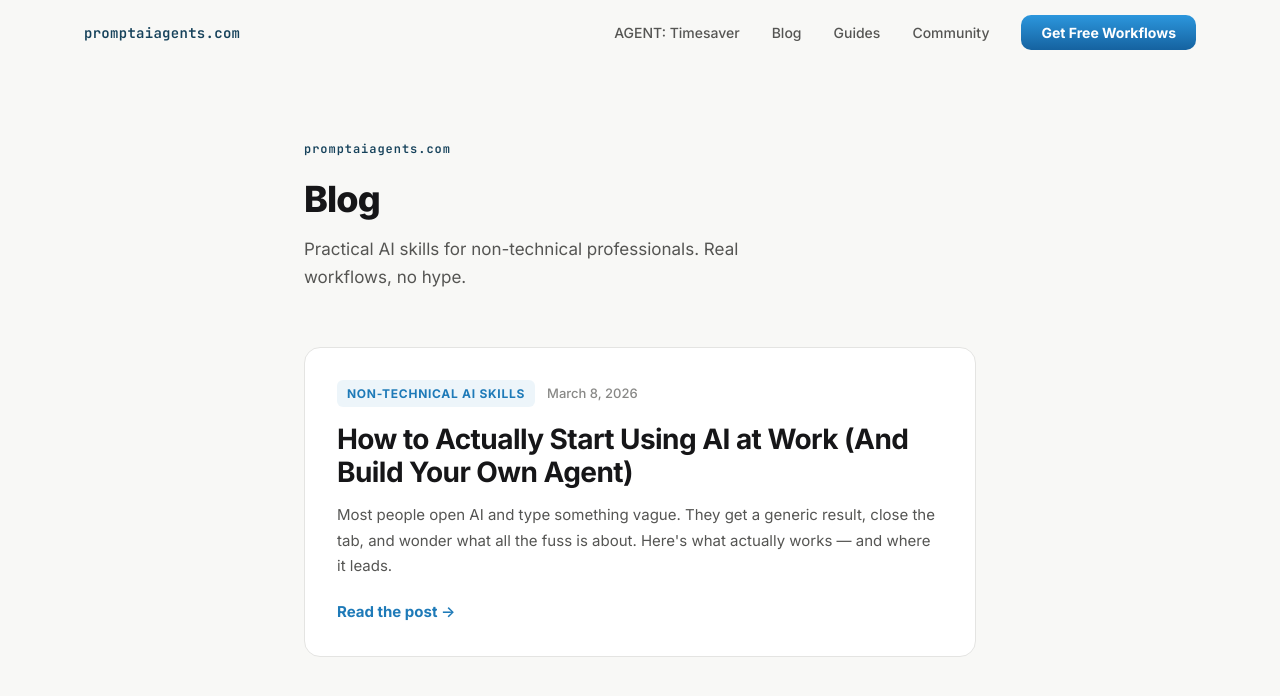
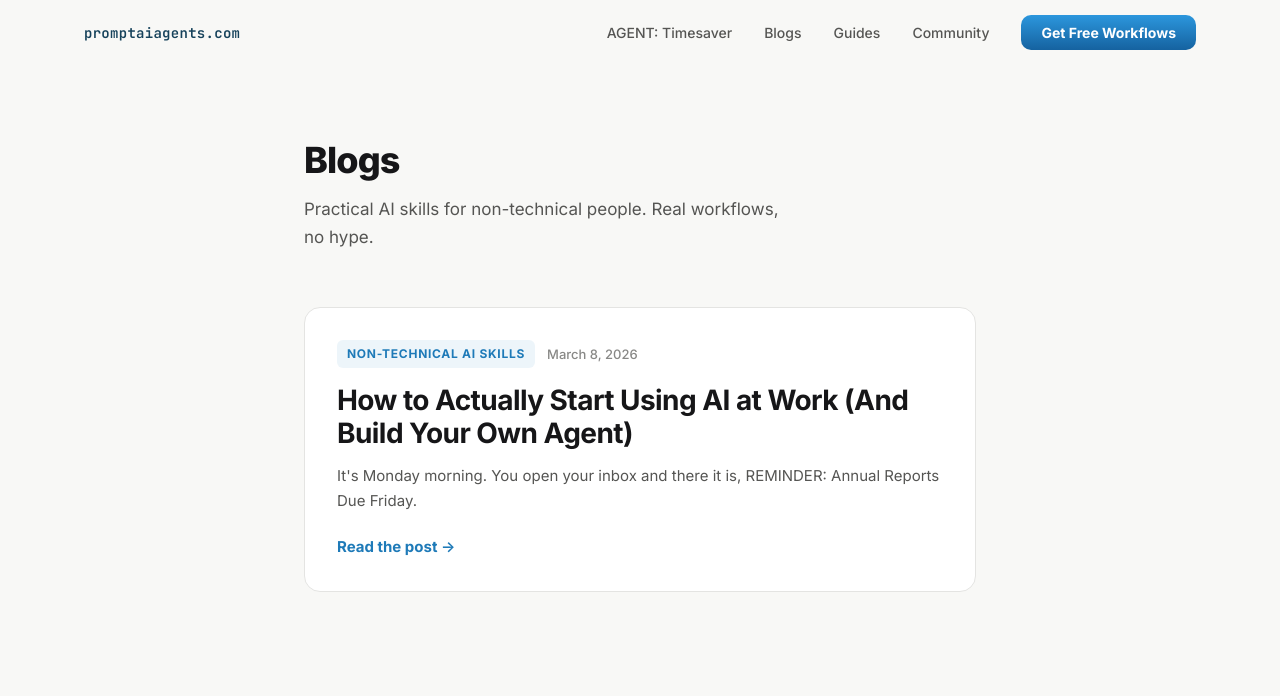
Before and after one commit to coolcalvin457-tech/agent-timesaver-nextjs, a Next.js app: page /blog in a window 1280 px wide. Shown: the top 696 px of the page. Built offline with nearby package versions, Linux system fonts and the light colour scheme.

Commit message:
Polish blog index: remove redundant tag, fix excerpt, rename to Blogs

```diff
--- a/app/blog/page.tsx
+++ b/app/blog/page.tsx
@@ -2,13 +2,13 @@ import type { Metadata } from "next";
 import NavClient from "@/components/NavClient";
 
 export const metadata: Metadata = {
-  title: "Blog | promptaiagents.com",
+  title: "Blogs | promptaiagents.com",
   description:
-    "Practical AI skills for non-technical professionals. Real workflows, honest takes, and a clear path forward.",
+    "Practical AI skills for non-technical people. Real workflows, honest takes, and a clear path forward.",
   openGraph: {
-    title: "Blog — promptaiagents.com",
+    title: "Blogs | promptaiagents.com",
     description:
-      "Practical AI skills for non-technical professionals. Real workflows, honest takes, and a clear path forward.",
+      "Practical AI skills for non-technical people. Real workflows, honest takes, and a clear path forward.",
     url: "https://promptaiagents.com/blog",
     siteName: "promptaiagents.com",
     type: "website",
@@ -22,7 +22,7 @@ const posts = [
     category: "Non-Technical AI Skills",
     date: "March 8, 2026",
     excerpt:
-      "Most people open AI and type something vague. They get a generic result, close the tab, and wonder what all the fuss is about. Here's what actually works — and where it leads.",
+      "It's Monday morning. You open your inbox and there it is, REMINDER: Annual Reports Due Friday.",
   },
 ];
 
@@ -40,14 +40,8 @@ export default function BlogPage() {
         <div className="container-narrow">
           {/* Header */}
           <div style={{ paddingTop: "40px", marginBottom: "56px" }}>
-            <div
-              className="tool-tag"
-              style={{ marginBottom: "20px" }}
-            >
-              promptaiagents.com
-            </div>
             <h1 className="heading-1" style={{ marginBottom: "14px" }}>
-              Blog
+              Blogs
             </h1>
             <p
               className="body-lg"
@@ -56,7 +50,7 @@ export default function BlogPage() {
                 maxWidth: "480px",
               }}
             >
-              Practical AI skills for non-technical professionals. Real
+              Practical AI skills for non-technical people. Real
               workflows, no hype.
             </p>
           </div>
--- a/components/NavClient.tsx
+++ b/components/NavClient.tsx
@@ -20,7 +20,7 @@ export default function NavClient() {
           </a>
           <ul className="nav-links">
             <li><a href="/#timesaver">AGENT: Timesaver</a></li>
-            <li><a href="/blog">Blog</a></li>
+            <li><a href="/blog">Blogs</a></li>
             <li><a href="/guides">Guides</a></li>
             <li><a href="/community">Community</a></li>
             <li>
```
